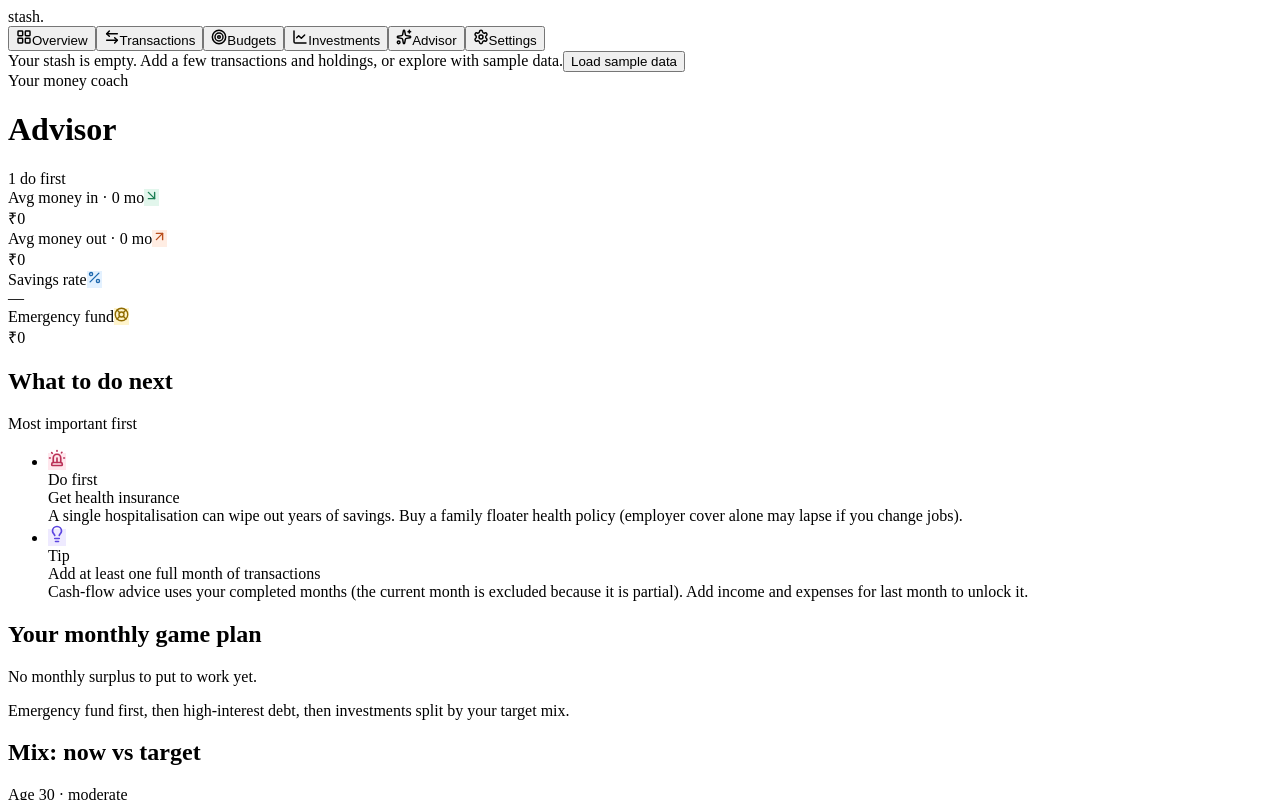
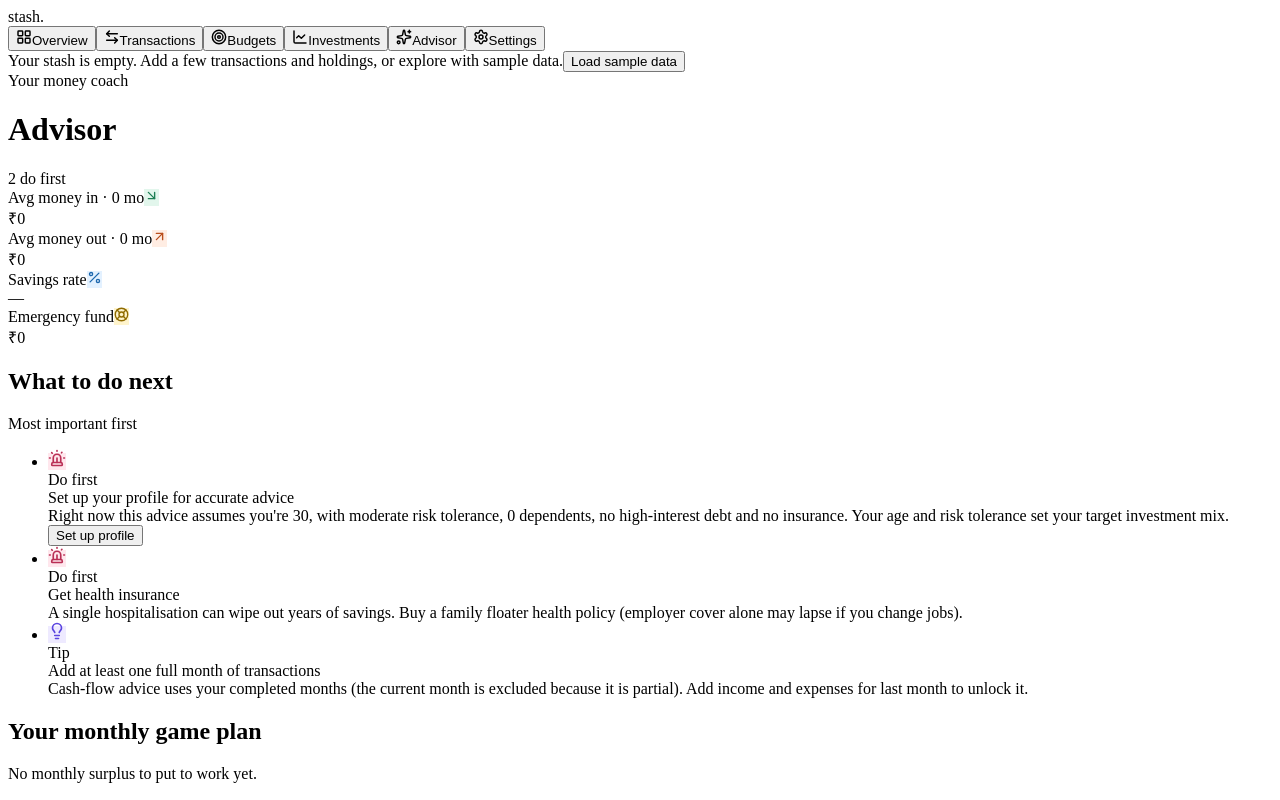
Before and after one commit to aishwarya-sankhla/stash, a React (Vite) app: page / in a window 1280 px wide. Both pictures are taken after a click on the button "Advisor". Shown: the top 800 px of the page. Built offline with nearby package versions, Linux system fonts and the light colour scheme; the HTML template or start-up script is replaced by a standard one.

Commit message:
Advisor: prompt to set up profile until it is confirmed
Amp-Thread-ID: https://ampcode.com/threads/T-01a14e28-90eb-778c-a151-ab8fe1904779
Co-authored-by: Amp <amp@ampcode.com>

```diff
--- a/src/App.tsx
+++ b/src/App.tsx
@@ -53,7 +53,7 @@ export default function App() {
         {tab === 'Transactions' && <Transactions data={data} setData={setData} />}
         {tab === 'Budgets' && <Budgets data={data} setData={setData} currentMonth={currentMonth} />}
         {tab === 'Investments' && <Investments data={data} setData={setData} />}
-        {tab === 'Advisor' && <Advisor data={data} currentMonth={currentMonth} />}
+        {tab === 'Advisor' && <Advisor data={data} currentMonth={currentMonth} onSetupProfile={() => setTab('Settings')} />}
         {tab === 'Settings' && <Settings data={data} setData={setData} />}
       </main>
     </div>
--- a/src/advisor.ts
+++ b/src/advisor.ts
@@ -54,6 +54,16 @@ export function buildReport(data: AppData, currentMonth: string): AdvisorReport
   const { profile } = data
   const advice: Advice[] = []
   const add = (a: Advice) => advice.push(a)
+
+  // --- Profile ---------------------------------------------------------------
+  if (!profile.confirmed) {
+    add({
+      id: 'profile',
+      severity: 'critical',
+      title: 'Set up your profile for accurate advice',
+      detail: `Right now this advice assumes you're ${profile.age}, with ${profile.riskTolerance} risk tolerance, ${profile.dependents} dependents, no high-interest debt and no insurance. Your age and risk tolerance set your target investment mix.`,
+    })
+  }
 
   // --- Cash flow -----------------------------------------------------------
   const avg = monthlyAverages(data.transactions, currentMonth)
--- a/src/components/Advisor.tsx
+++ b/src/components/Advisor.tsx
@@ -12,7 +12,7 @@ const SEVERITY: Record<Severity, { label: string; icon: LucideIcon; tint: Tint }
 }
 const CLASSES: PortfolioClass[] = ['equity', 'debt', 'gold']
 
-export function Advisor({ data, currentMonth }: { data: AppData; currentMonth: string }) {
+export function Advisor({ data, currentMonth, onSetupProfile }: { data: AppData; currentMonth: string; onSetupProfile: () => void }) {
   const r = buildReport(data, currentMonth)
   const planTotal = r.monthlyPlan.reduce((s, p) => s + p.amount, 0)
   const counts = r.advice.reduce<Partial<Record<Severity, number>>>((acc, a) => ({ ...acc, [a.severity]: (acc[a.severity] ?? 0) + 1 }), {})
@@ -57,6 +57,11 @@ export function Advisor({ data, currentMonth }: { data: AppData; currentMonth: s
                   <div className="advice-kicker">{s.label}</div>
                   <div className="advice-title">{a.title}</div>
                   <div className="advice-detail">{a.detail}</div>
+                  {a.id === 'profile' && (
+                    <button className="primary advice-action" onClick={onSetupProfile}>
+                      Set up profile
+                    </button>
+                  )}
                 </div>
               </li>
             )
--- a/src/components/Settings.tsx
+++ b/src/components/Settings.tsx
@@ -8,7 +8,7 @@ export function Settings({ data, setData }: { data: AppData; setData: SetData })
   const fileInput = useRef<HTMLInputElement>(null)
   const [message, setMessage] = useState('')
   const p = data.profile
-  const update = (patch: Partial<Profile>) => setData((d) => ({ ...d, profile: { ...d.profile, ...patch } }))
+  const update = (patch: Partial<Profile>) => setData((d) => ({ ...d, profile: { ...d.profile, ...patch, confirmed: true } }))
 
   function exportJson() {
     const blob = new Blob([JSON.stringify(data, null, 2)], { type: 'application/json' })
@@ -39,7 +39,14 @@ export function Settings({ data, setData }: { data: AppData; setData: SetData })
     <div className="stack">
       <PageHeader eyebrow="Preferences" title="Settings" />
       <section className="card">
-        <h2>About you</h2>
+        <div className="card-head">
+          <h2>About you</h2>
+          {!p.confirmed && (
+            <button className="primary" onClick={() => update({})}>
+              Looks right
+            </button>
+          )}
+        </div>
         <p className="muted small">The advisor uses this to tailor recommendations.</p>
         <div className="form-grid">
           <label>
--- a/src/sampleData.ts
+++ b/src/sampleData.ts
@@ -48,6 +48,7 @@ export function sampleData(today = new Date()): AppData {
       highInterestDebt: 0,
       hasHealthInsurance: true,
       hasTermInsurance: false,
+      confirmed: true,
     },
   }
 }
--- a/src/styles.css
+++ b/src/styles.css
@@ -257,6 +257,7 @@ input[type='checkbox'] { width: 1.15rem; height: 1.15rem; accent-color: var(--in
 .sev-tip .advice-kicker { color: #5b45e0; }
 .sev-good .advice-kicker { color: #1d7f55; }
 .advice-title { font-family: var(--display); font-weight: 700; font-size: 1.05rem; letter-spacing: -0.01em; }
+.advice-action { margin-top: 0.75rem; padding: 0.45rem 0.95rem; font-size: 0.88rem; }
 .advice-detail { color: var(--ink-2); margin-top: 0.25rem; line-height: 1.5; font-size: 0.93rem; }
 
 .plan-total { font-family: var(--display); font-weight: 800; font-size: 2.3rem; letter-spacing: -0.04em; line-height: 1; }
--- a/src/types.ts
+++ b/src/types.ts
@@ -28,6 +28,8 @@ export interface Profile {
   highInterestDebt: number // credit cards, personal loans, etc.
   hasHealthInsurance: boolean
   hasTermInsurance: boolean
+  /** True once the user has edited or confirmed their profile; until then the advisor runs on defaults. */
+  confirmed: boolean
 }
 
 export interface AppData {
@@ -74,5 +76,6 @@ export const DEFAULT_DATA: AppData = {
     highInterestDebt: 0,
     hasHealthInsurance: false,
     hasTermInsurance: false,
+    confirmed: false,
   },
 }
```
Also changed, not shown: 1 other file (tests, documents, lock files or other folders).
